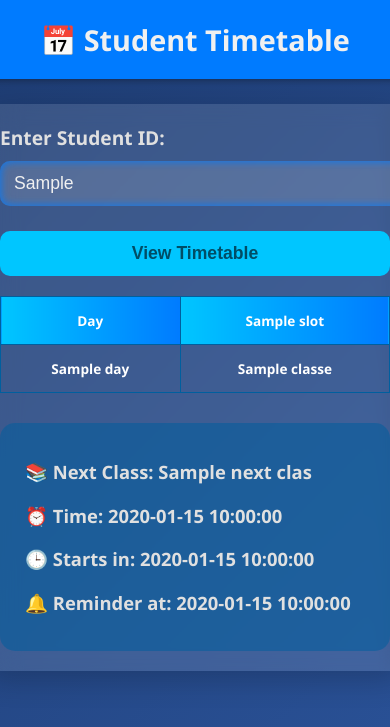
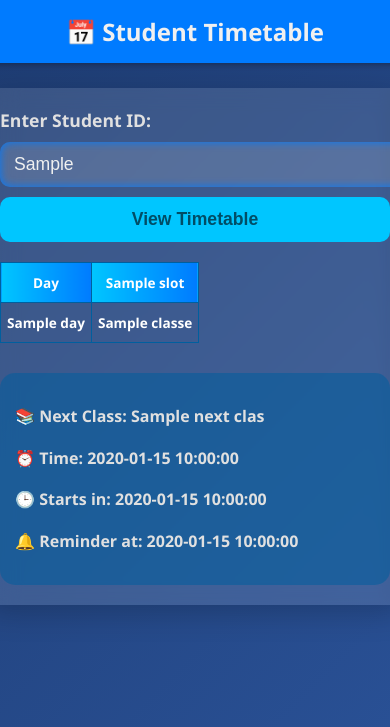
Before and after one commit to ChargeCHKNMAN/Grange-Yadh, a Flask app: template Grange Yadh/templates/index.html in a window 390 px wide; the page is wider, and only the part inside the window is pictured. Shown: the top 727 px of that part. Run offline with Flask 3, Linux system fonts and the light colour scheme; the template is opened without the code that fills it: most values are stand-ins (such as "Sample title", 1, 10 or a date in 2020).

Commit message:
Update index.html

```diff
--- a/Grange Yadh/templates/index.html
+++ b/Grange Yadh/templates/index.html
@@ -16,6 +16,7 @@
             flex-direction: column;
             align-items: center;
         }
+
         header {
             background-color: #007bff;
             width: 100%;
@@ -26,6 +27,7 @@
             box-shadow: 0 2px 6px rgba(0,0,0,0.3);
             user-select: none;
         }
+
         .container {
             background: rgba(255, 255, 255, 0.12);
             border-radius: 15px;
@@ -38,14 +40,21 @@
             backdrop-filter: blur(10px);
             -webkit-backdrop-filter: blur(10px);
         }
+
+        form {
+            display: flex;
+            flex-direction: column;
+            gap: 10px;
+        }
+
         label {
             font-weight: 600;
-            font-size: 1.2rem;
+            font-size: 1.1rem;
         }
+
         input[type="text"] {
-            width: 70%;
+            width: 100%;
             padding: 12px 14px;
-            margin: 10px 0 15px 0;
             border-radius: 10px;
             border: none;
             font-size: 1.1rem;
@@ -55,10 +64,12 @@
             background-color: #ffffff22;
             color: #f0f0f0;
         }
+
         input[type="text"]:focus {
             box-shadow: inset 0 0 12px #00c6ff;
             background-color: #ffffff33;
         }
+
         button {
             background: #00c6ff;
             border: none;
@@ -71,6 +82,7 @@
             transition: background 0.3s ease;
             user-select: none;
         }
+
         button:hover {
             background: #008abf;
             color: white;
@@ -81,7 +93,10 @@
             border-collapse: collapse;
             margin-top: 20px;
             color: #fff;
+            overflow-x: auto;
+            display: block;
         }
+
         th, td {
             padding: 14px 10px;
             border: 1px solid #005f9e;
@@ -89,7 +104,9 @@
             font-weight: 600;
             font-size: 0.95rem;
             user-select: none;
+            white-space: nowrap;
         }
+
         th {
             background: linear-gradient(90deg, #00c6ff, #007bff);
             color: #fff;
@@ -109,9 +126,10 @@
             margin-top: 30px;
             padding: 18px 25px;
             border-radius: 15px;
-            font-size: 1.15rem;
+            font-size: 1.1rem;
             font-weight: 700;
             user-select: none;
+            line-height: 1.6;
         }
 
         #reminder-banner {
@@ -123,37 +141,52 @@
             background-color: #ffca28;
             color: #333;
             font-weight: 700;
-            padding: 15px 0;
+            padding: 15px 10px;
             text-align: center;
             z-index: 10000;
             box-shadow: 0 4px 8px rgba(0,0,0,0.3);
             user-select: none;
+            font-size: 1rem;
         }
+
         #reminder-banner button {
             background: none;
             border: none;
-            font-size: 1.3rem;
+            font-size: 1.2rem;
             font-weight: 700;
             cursor: pointer;
             color: #333;
-            margin-left: 20px;
-            vertical-align: middle;
-            user-select: none;
+            margin-left: 15px;
         }
 
+        /* Mobile optimizations */
         @media (max-width: 768px) {
-            input[type="text"] {
-                width: 100%;
-            }
-            button {
-                width: 100%;
-                margin-top: 10px;
-            }
-            table, th, td {
-                font-size: 0.85rem;
-            }
             .container {
                 padding: 20px 15px;
+            }
+
+            header {
+                font-size: 1.5rem;
+                padding: 15px;
+            }
+
+            th, td {
+                font-size: 0.85rem;
+                padding: 10px 6px;
+            }
+
+            .next-class-info {
+                font-size: 1rem;
+                padding: 15px;
+            }
+
+            #reminder-banner {
+                font-size: 0.95rem;
+                padding: 12px 8px;
+            }
+
+            #reminder-banner button {
+                font-size: 1rem;
             }
         }
     </style>
@@ -162,7 +195,7 @@
     <header>📅 Student Timetable</header>
     <div class="container">
         <form method="GET" action="/">
-            <label for="student_id">Enter Student ID:</label><br/>
+            <label for="student_id">Enter Student ID:</label>
             <input
                 type="text"
                 id="student_id"
@@ -234,7 +267,7 @@
                 }
             }
 
-            setInterval(checkReminder, 30000); // Check every 30 seconds
+            setInterval(checkReminder, 30000); // Check every 30s
         {% endif %}
     </script>
 </body>
```
Lines whose indentation alone changed are shown as unchanged.
